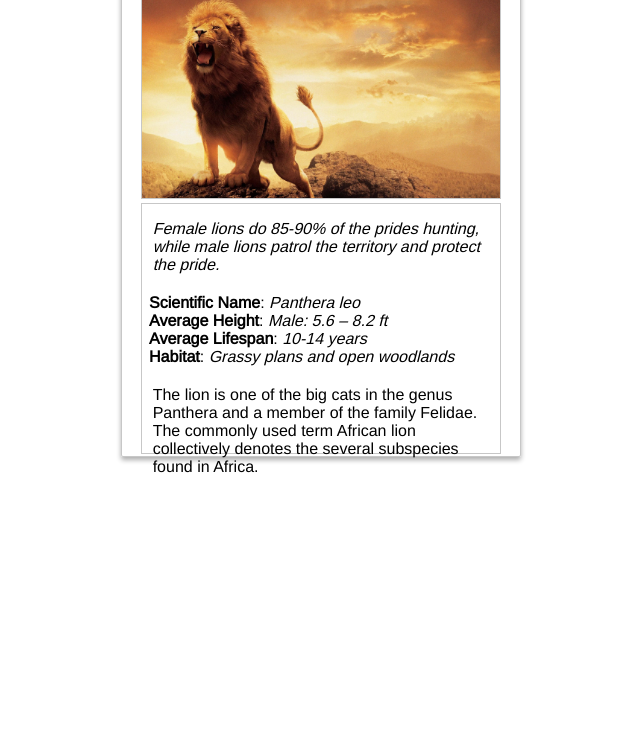
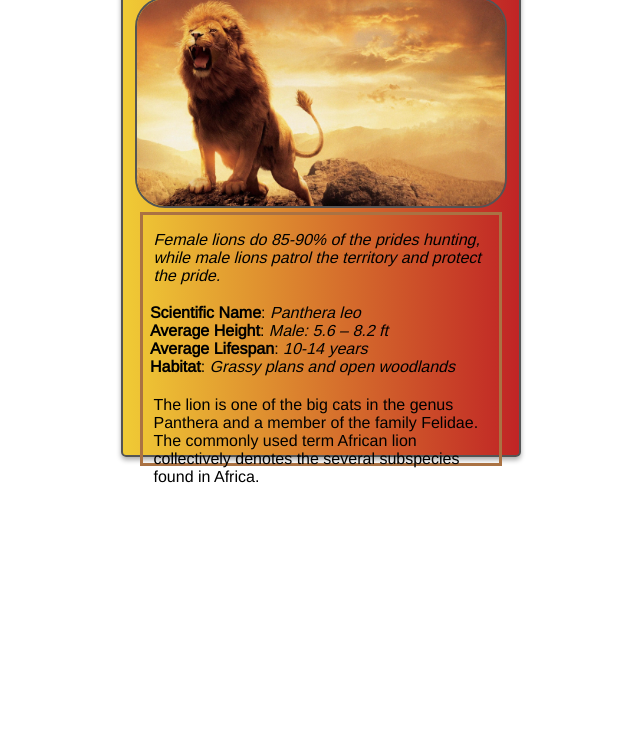
Before and after one commit to RobertLeMonds/animal-card, a plain HTML site: page card.html in a window 1280 px wide. Shown: the part 71-800 px from the top of the page, without its empty margins (419-1059 px from the left). Drawn offline with nearby package versions, Linux system fonts and the light colour scheme.

Commit message:
added nice background to card and changed all borders

```diff
--- a/styles.css
+++ b/styles.css
@@ -29,30 +29,39 @@ ul {
 .card-container {
 	width: 400px;
 	height: 65%;
-	border-radius: 2px 2px 2px 2px;
-	-moz-border-radius: 2px 2px 2px 2px;
-	-webkit-border-radius: 2px 2px 2px 2px;
-	border: 1px solid #c7c7c7;
+	border-radius: 5px 5px 5px 5px;
+	-moz-border-radius: 5px 5px 5px 5px;
+	-webkit-border-radius: 5px 5px 5px 5px;
+	border: 2px solid #545454;
     box-sizing: border-box;
     -webkit-box-shadow: 0px 3px 5px 0px rgba(173,173,173,1);
 	-moz-box-shadow: 0px 3px 5px 0px rgba(173,173,173,1);
 	box-shadow: 0px 3px 5px 0px rgba(173,173,173,1);
+
+
+	background: #C02425; /* fallback for old browsers */
+    background: -webkit-linear-gradient(right, #C02425, #F0CB35);
+    background: -o-linear-gradient(right, #C02425, #F0CB35);
+    background: linear-gradient(to left, #C02425, #F0CB35); /* Chrome 10-25, Safari 5.1-6 */ /* W3C, IE 10+/ Edge, Firefox 16+, Chrome 26+, Opera 12+, Safari 7+ */
 }
 
 .p-container {
 	width: 90%;
 	height: 48%;
 	margin: 0 auto;
-	border: 1px solid #c7c7c7;
+	border: 3px solid #aa7243;
 	box-sizing: content-box;
 }
 
 .lion {
-	width: 90%;
+	width: 93%;
 	height: auto;
 	overflow: hidden;
-	margin-left: 4.8%;
-	border: 1px solid #c7c7c7;
+	margin-left: 3%;
+	border-radius: 30px 30px 30px 30px;
+	-moz-border-radius: 30px 30px 30px 30px;
+	-webkit-border-radius: 30px 30px 30px 30px;
+	border: 2px solid #545454;
 }
 
 /* text styling inside container */
```
Also changed, not shown: angry-lion.jpg (added).
